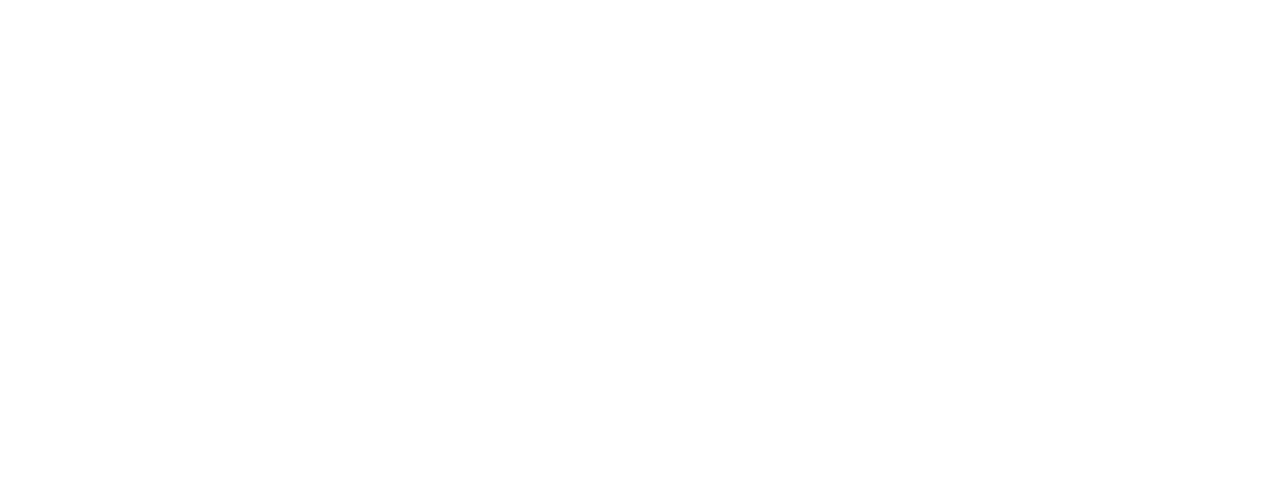
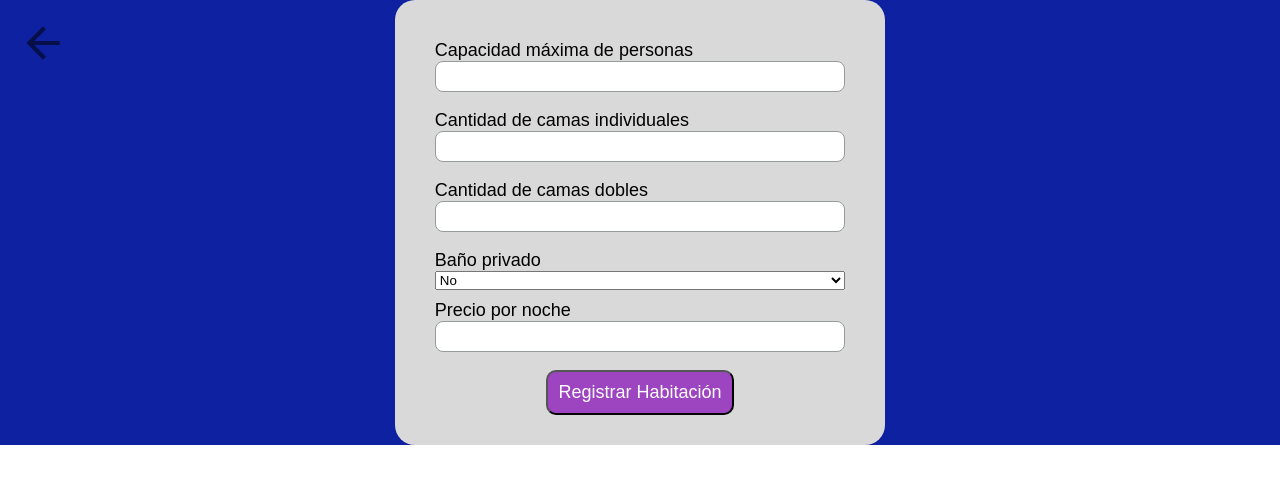
Before and after one commit to Zenkaizer/HotelWeb, a React (Create React App) app: page /register-room in a window 1280 px wide. Before the commit this address had no page. Shown: the top 484 px of the page. Built offline with nearby package versions, Linux system fonts and the light colour scheme.

Commit message:
feat: RegisterRoom and fix Login

```diff
--- a/src/App.js
+++ b/src/App.js
@@ -6,6 +6,7 @@ import Register from "./components/Register/Register";
 import 'react-toastify/dist/ReactToastify.css';
 import CustomerHome from "./components/CustomerHome"
 import Clients_managers from "./components/clients managers/Clients_managers"
+import RegisterRoom from "./components/RegisterRoom/RegisterRoom";
 
 function App() {
   return (
@@ -17,6 +18,7 @@ function App() {
             <Route path="/register" element={<Register />} />
             <Route path="/home" element={<CustomerHome />} />
             <Route path="/clients" element={<Clients_managers />} />
+            <Route path="/register-room" element={<RegisterRoom />} />
         </Routes>
       </BrowserRouter>
     </div>
--- /dev/null
+++ b/src/components/RegisterRoom/RegisterRoom.jsx
@@ -0,0 +1,163 @@
+import React, { useState } from "react";
+import "./RegisterRoom.css";
+import axios from "axios";
+import IconButton from "@mui/material/IconButton";
+import ArrowBackIcon from "@mui/icons-material/ArrowBack";
+import { Formik, useFormik } from "formik";
+import * as Yup from "yup";
+import {useNavigate} from "react-router-dom";
+
+const onSubmit = async (values) => {
+    axios
+        .post("/api/register-room", values) // Debes ajustar la URL del endpoint para el registro de habitaciones.
+        .then((response) => {
+            console.log("Registro de habitación exitoso:", response.data);
+        })
+        .catch((error) => {
+            console.error("Error en el registro de habitación:", error);
+        });
+};
+
+function RegisterRoom() {
+    const navigate = useNavigate();
+
+    const redirectToMain = () => {
+        navigate("/");
+    };
+
+    const iconStyle = {
+        fontSize: 50,
+    };
+
+    const {
+        values,
+        errors,
+        touched,
+        isSubmitting,
+        handleBlur,
+        handleChange,
+        handleSubmit,
+    } = useFormik({
+        initialValues: {
+            maxCapacity: "",
+            individualBeds: "",
+            dualBeds: "",
+            haveBathroom: false,
+            price: "",
+        },
+        validationSchema: Yup.object().shape({
+            maxCapacity: Yup.number()
+                .required("La capacidad máxima es obligatoria")
+                .integer("La capacidad máxima debe ser un número entero")
+                .min(1, "La capacidad máxima debe ser al menos 1"),
+            individualBeds: Yup.number()
+                .required("La cantidad de camas individuales es obligatoria")
+                .integer("La cantidad de camas individuales debe ser un número entero")
+                .min(0, "La cantidad de camas individuales no puede ser negativa"),
+            dualBeds: Yup.number()
+                .required("La cantidad de camas dobles es obligatoria")
+                .integer("La cantidad de camas dobles debe ser un número entero")
+                .min(0, "La cantidad de camas dobles no puede ser negativa"),
+            haveBathroom: Yup.boolean().required("Debes especificar si tiene baño"),
+            price: Yup.number()
+                .required("El precio por noche es obligatorio")
+                .integer("El precio por noche debe ser un número entero")
+                .min(0, "El precio por noche no puede ser negativo"),
+        }),
+        onSubmit,
+    });
+
+    return (
+        <div className="background">
+            <div className="img-flecha">
+                <IconButton onClick={redirectToMain}>
+                    <ArrowBackIcon style={iconStyle} />
+                </IconButton>
+            </div>
+
+            <div className="div">
+                <form onSubmit={handleSubmit}>
+                    <div className="div2">
+                        <label htmlFor="maxCapacity">Capacidad máxima de personas</label>
+                        <input
+                            className={errors.maxCapacity && touched.maxCapacity ? "input-error" : ""}
+                            type="number"
+                            id="maxCapacity"
+                            name="maxCapacity"
+                            value={values.maxCapacity}
+                            onChange={handleChange}
+                            onBlur={handleBlur}
+                        />
+                        {errors.maxCapacity && touched.maxCapacity && (
+                            <p className="error">{errors.maxCapacity}</p>
+                        )}
+                    </div>
+                    <div className="div2">
+                        <label htmlFor="individualBeds">Cantidad de camas individuales</label>
+                        <input
+                            className={errors.individualBeds && touched.individualBeds ? "input-error" : ""}
+                            type="number"
+                            id="individualBeds"
+                            name="individualBeds"
+                            value={values.individualBeds}
+                            onChange={handleChange}
+                            onBlur={handleBlur}
+                        />
+                        {errors.individualBeds && touched.individualBeds && (
+                            <p className="error">{errors.individualBeds}</p>
+                        )}
+                    </div>
+                    <div className="div2">
+                        <label htmlFor="dualBeds">Cantidad de camas dobles</label>
+                        <input
+                            className={errors.dualBeds && touched.dualBeds ? "input-error" : ""}
+                            type="number"
+                            id="dualBeds"
+                            name="dualBeds"
+                            value={values.dualBeds}
+                            onChange={handleChange}
+                            onBlur={handleBlur}
+                        />
+                        {errors.dualBeds && touched.dualBeds && (
+                            <p className="error">{errors.dualBeds}</p>
+                        )}
+                    </div>
+                    <div className="div2">
+                        <label htmlFor="haveBathroom">Baño privado</label>
+                        <select
+                            className={errors.haveBathroom && touched.haveBathroom ? "input-error" : ""}
+                            id="haveBathroom"
+                            name="haveBathroom"
+                            value={values.haveBathroom}
+                            onChange={handleChange}
+                            onBlur={handleBlur}
+                        >
+                            <option value={true}>Sí</option>
+                            <option value={false}>No</option>
+                        </select>
+                    </div>
+                    <div className="div2">
+                        <label htmlFor="price">Precio por noche</label>
+                        <input
+                            className={errors.price && touched.price ? "input-error" : ""}
+                            type="number"
+                            id="price"
+                            name="price"
+                            value={values.price}
+                            onChange={handleChange}
+                            onBlur={handleBlur}
+                        />
+                        {errors.price && touched.price && (
+                            <p className="error">{errors.price}</p>
+                        )}
+                    </div>
+                    <button disabled={isSubmitting} type="submit" className="button">
+                        Registrar Habitación
+                    </button>
+                </form>
+            </div>
+        </div>
+    );
+}
+
+export default RegisterRoom;
--- a/src/components/login/Login.jsx
+++ b/src/components/login/Login.jsx
@@ -1,38 +1,39 @@
-import React, { useState } from 'react';
+import React from 'react';
 import './Login.css';
 import ArrowBackIcon from '@mui/icons-material/ArrowBack';
 import IconButton from "@mui/material/IconButton";
-import { useNavigate} from "react-router-dom";
+import { useNavigate } from "react-router-dom";
 import axios from "axios";
+import { Formik, Field, ErrorMessage, Form } from 'formik';
+import * as Yup from 'yup';
 import { toast } from 'react-toastify';
 import 'react-toastify/dist/ReactToastify.css';
+
+const LoginSchema = Yup.object().shape({
+    email: Yup.string()
+        .email('Ingrese un correo válido')
+        .required('El correo es obligatorio'),
+    password: Yup.string()
+        .required('La contraseña es obligatoria'),
+});
+
 const Login = () => {
-    const [email, setEmail] = useState('');
-    const [password, setPassword] = useState('');
-
     const navigate = useNavigate();
 
     const redirectToMain = () => {
         navigate("/");
     }
 
-
     const iconStyle = {
         fontSize: 50,
     };
 
-    const handleLogin = (e) => {
-        e.preventDefault();
-
-        const user = {
-            email,
-            password,
-        };
-
-        axios.post('/api/login', user)
+    const handleLogin = (values) => {
+        axios.post('/api/login', values)
             .then((response) => {
                 if (response.status === 200) {
                     console.log('Inicio de sesión exitoso:', response.data);
+                    toast.success('Inicio de sesión exitoso');
                     navigate("/"); // PANTALLA
                 } else {
                     toast.error("Credenciales incorrectas. Inténtalo de nuevo.");
@@ -46,7 +47,6 @@ const Login = () => {
 
     return (
         <div className="background">
-
             <div className="img-flecha">
                 <IconButton onClick={redirectToMain}>
                     <ArrowBackIcon style={iconStyle} />
@@ -55,34 +55,42 @@ const Login = () => {
 
             <div className="backgroundcomponents">
                 <div className="Login">
-                    <form>
+                    <Formik
+                        initialValues={{
+                            email: '',
+                            password: '',
+                        }}
+                        validationSchema={LoginSchema}
+                        onSubmit={handleLogin}
+                    >
+                        <Form>
                             <div className="form-group">
-                            <label htmlFor="name">Correo</label>
-                            <input
+                                <label htmlFor="email">Correo</label>
+                                <Field
                                     type="email"
+                                    name="email"
                                     className="input"
-                                value={email}
-                                onChange={(e) => setEmail(e.target.value)}
                                 />
+                                <ErrorMessage name="email" component="div" className="error" />
                             </div>
                             <div className="form-group">
-                            <label htmlFor="name">Contraseña</label>
-                            <input
+                                <label htmlFor="password">Contraseña</label>
+                                <Field
                                     type="password"
+                                    name="password"
                                     className="input"
-                                value={password}
-                                onChange={(e) => setPassword(e.target.value)}
                                 />
+                                <ErrorMessage name="password" component="div" className="error" />
                             </div>
-
-                        <button className="iniciar-sesion" onClick={handleLogin}>
+                            <button type="submit" className="iniciar-sesion">
                                 Iniciar sesión
                             </button>
-                    </form>
-
+                        </Form>
+                    </Formik>
                 </div>
             </div>
         </div>
     );
 };
+
 export default Login;
```
Also changed, not shown: src/components/RegisterRoom/RegisterRoom.css (added). Lines whose indentation alone changed are shown as unchanged.
